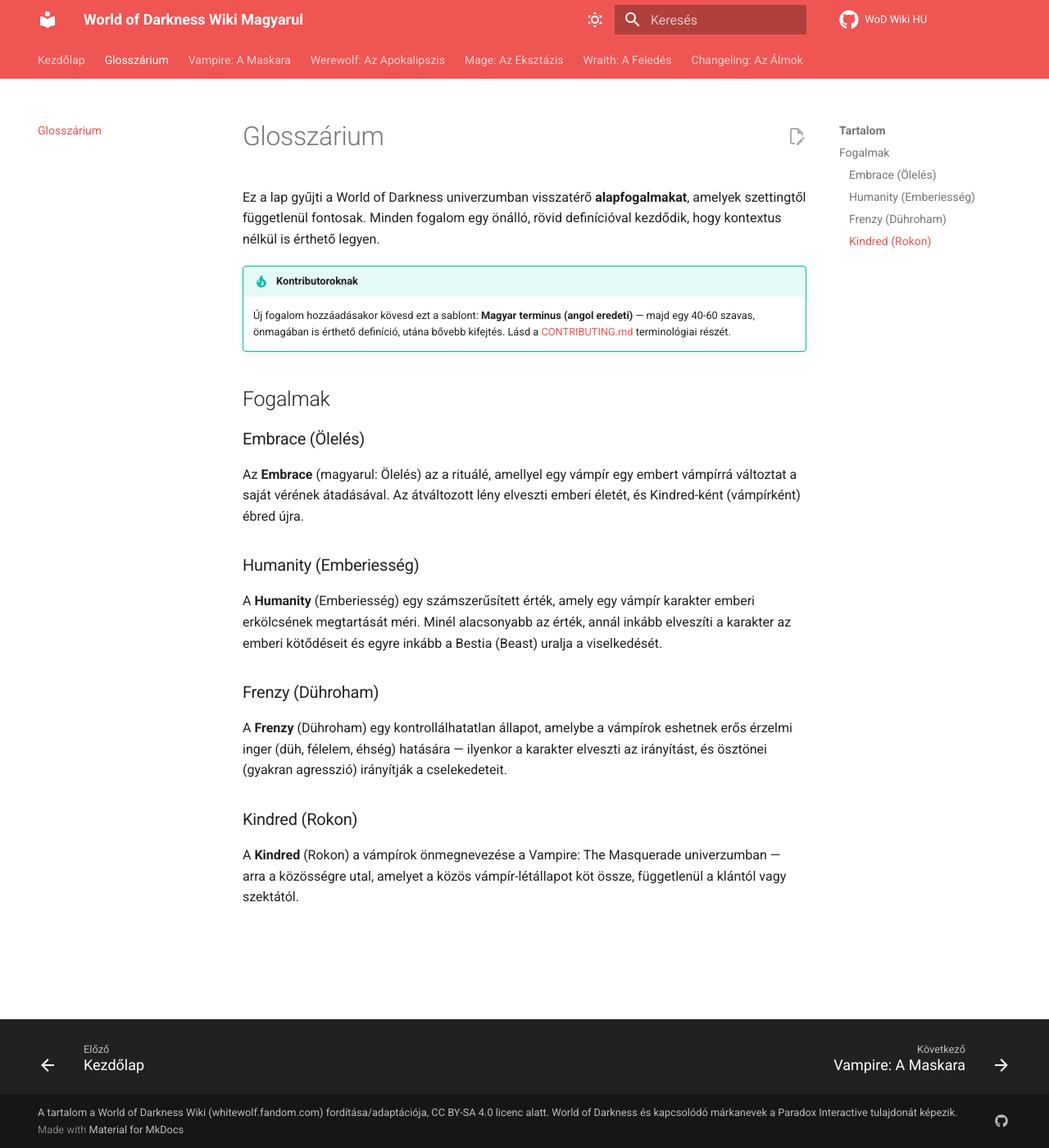
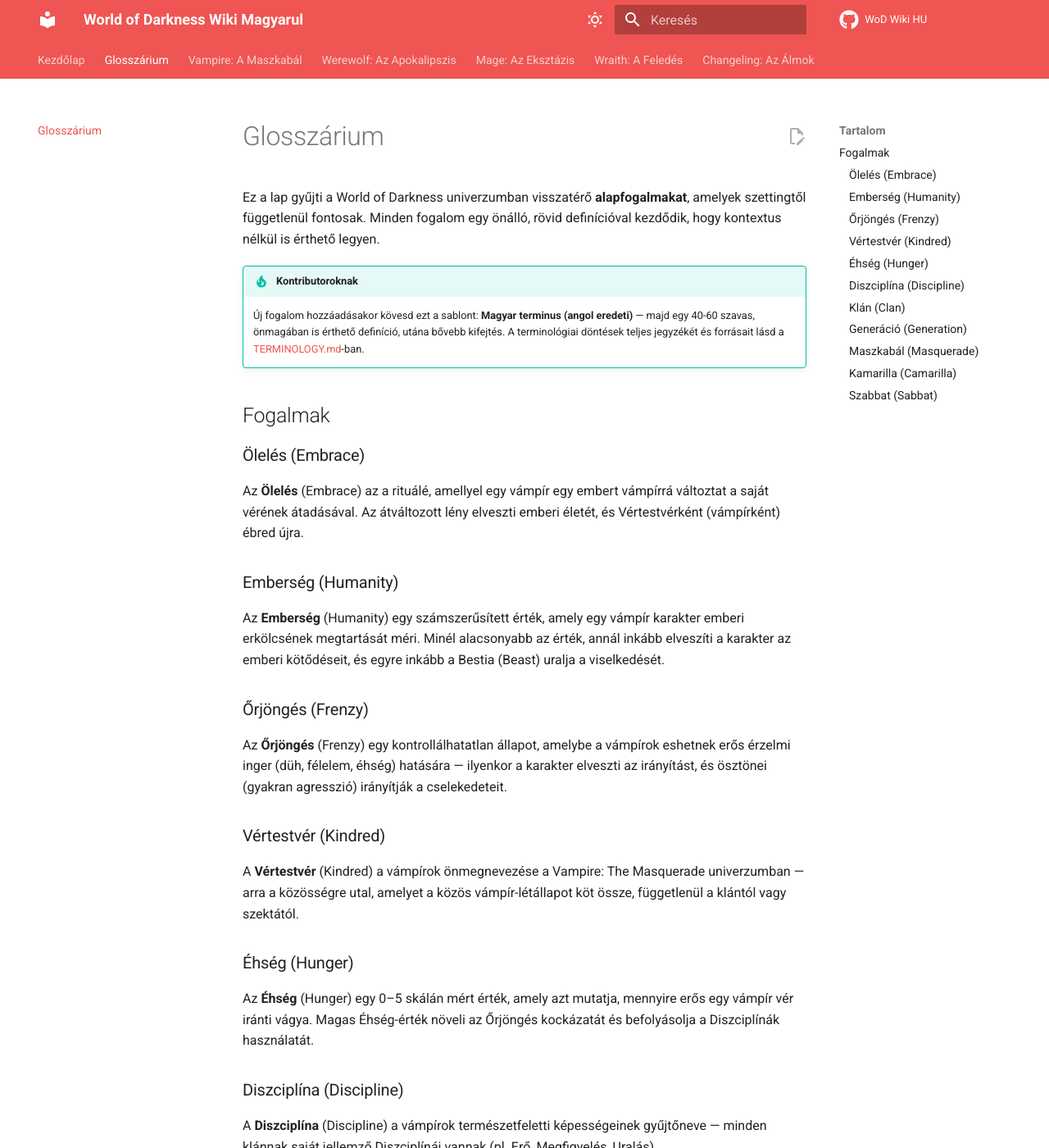
Before and after one commit to davidszentgyorgyi/wod-hu, an MkDocs documentation site: the page built from docs/glosszarium/index.md, in a window 1280 px wide and 1400 px high. Shown: the whole window at 82% size. Built offline with MkDocs 1.6.1 and Material for MkDocs 9.7.7, drawn with Linux system fonts in a browser that asks for light colours; comment, search, counter and statistics services are not loaded; some of the changed text lies outside the part shown.

Commit message:
Fix terminology: Maskara -> Maszkabal, add official TERMINOLOGY.md reference table
Researched the official Hungarian edition (Delta Vision, Vampir: A Maszkabal,
2010/2023) and cross-verified terms against two independent Hungarian RPG
community reviews (lfg.hu, radavit.blogspot.com) that quote the official
translation directly.

- Add TERMINOLOGY.md: sourced, confidence-rated translation table, mandatory
  reference for all contributors
- Fix incorrect invented terms in glossary and Vampire section: Maskara ->
  Maszkabal, Emberiesseg -> Emberseg, Duhroham -> Orjongess,
  Rokon -> Vertestver; add Kamarilla, Szabbat, Hunger/Ehseg, Diszciplina,
  Klan, Generacio entries
- Rename docs/vampire-a-maskara/ -> docs/vampire-a-maszkabal/
- Update CONTRIBUTING.md to require checking TERMINOLOGY.md before translating
  new terms, and fix the dev/main branch workflow instructions

Co-Authored-By: Claude Sonnet 5 <noreply@anthropic.com>

```diff
--- a/docs/glosszarium/index.md
+++ b/docs/glosszarium/index.md
@@ -13,30 +13,69 @@ hogy kontextus nélkül is érthető legyen.
 
 !!! tip "Kontributoroknak"
     Új fogalom hozzáadásakor kövesd ezt a sablont: **Magyar terminus (angol eredeti)** — majd egy
-    40-60 szavas, önmagában is érthető definíció, utána bővebb kifejtés. Lásd a
-    [CONTRIBUTING.md](https://github.com/davidszentgyorgyi/wod-hu/blob/main/CONTRIBUTING.md) terminológiai részét.
+    40-60 szavas, önmagában is érthető definíció, utána bővebb kifejtés. A terminológiai döntések
+    teljes jegyzékét és forrásait lásd a
+    [TERMINOLOGY.md](https://github.com/davidszentgyorgyi/wod-hu/blob/main/TERMINOLOGY.md)-ban.
 
 ## Fogalmak
 
-### Embrace (Ölelés)
+### Ölelés (Embrace)
 
-Az **Embrace** (magyarul: Ölelés) az a rituálé, amellyel egy vámpír egy embert vámpírrá változtat
-a saját vérének átadásával. Az átváltozott lény elveszti emberi életét, és Kindred-ként
-(vámpírként) ébred újra.
+Az **Ölelés** (Embrace) az a rituálé, amellyel egy vámpír egy embert vámpírrá változtat a saját
+vérének átadásával. Az átváltozott lény elveszti emberi életét, és Vértestvérként (vámpírként)
+ébred újra.
 
-### Humanity (Emberiesség)
+### Emberség (Humanity)
 
-A **Humanity** (Emberiesség) egy számszerűsített érték, amely egy vámpír karakter emberi
-erkölcsének megtartását méri. Minél alacsonyabb az érték, annál inkább elveszíti a karakter
-az emberi kötődéseit és egyre inkább a Bestia (Beast) uralja a viselkedését.
+Az **Emberség** (Humanity) egy számszerűsített érték, amely egy vámpír karakter emberi
+erkölcsének megtartását méri. Minél alacsonyabb az érték, annál inkább elveszíti a karakter az
+emberi kötődéseit, és egyre inkább a Bestia (Beast) uralja a viselkedését.
 
-### Frenzy (Dühroham)
+### Őrjöngés (Frenzy)
 
-A **Frenzy** (Dühroham) egy kontrollálhatatlan állapot, amelybe a vámpírok eshetnek erős érzelmi
-inger (düh, félelem, éhség) hatására — ilyenkor a karakter elveszti az irányítást, és ösztönei
-(gyakran agresszió) irányítják a cselekedeteit.
+Az **Őrjöngés** (Frenzy) egy kontrollálhatatlan állapot, amelybe a vámpírok eshetnek erős
+érzelmi inger (düh, félelem, éhség) hatására — ilyenkor a karakter elveszti az irányítást, és
+ösztönei (gyakran agresszió) irányítják a cselekedeteit.
 
-### Kindred (Rokon)
+### Vértestvér (Kindred)
 
-A **Kindred** (Rokon) a vámpírok önmegnevezése a Vampire: The Masquerade univerzumban — arra a
-közösségre utal, amelyet a közös vámpír-létállapot köt össze, függetlenül a klántól vagy szektától.
+A **Vértestvér** (Kindred) a vámpírok önmegnevezése a Vampire: The Masquerade univerzumban — arra
+a közösségre utal, amelyet a közös vámpír-létállapot köt össze, függetlenül a klántól vagy
+szektától.
+
+### Éhség (Hunger)
+
+Az **Éhség** (Hunger) egy 0–5 skálán mért érték, amely azt mutatja, mennyire erős egy vámpír
+vér iránti vágya. Magas Éhség-érték növeli az Őrjöngés kockázatát és befolyásolja a Diszciplínák
+használatát.
+
+### Diszciplína (Discipline)
+
+A **Diszciplína** (Discipline) a vámpírok természetfeletti képességeinek gyűjtőneve — minden
+klánnak saját jellemző Diszciplínái vannak (pl. Erő, Megfigyelés, Uralás).
+
+### Klán (Clan)
+
+A **Klán** (Clan) a vámpírok vérvonal szerinti hovatartozása — a hagyomány szerint 13 fő klán
+létezik, mindegyiknek saját jellemzőivel, Diszciplínáival és kultúrájával.
+
+### Generáció (Generation)
+
+A **Generáció** (Generation) megmutatja, egy vámpír hányadik Ölelés-lánc-szemben áll Káintól (az
+első vámpírtól) — alacsonyabb generáció erősebb vért és nagyobb természetfeletti erőt jelent.
+
+### Maszkabál (Masquerade)
+
+A **Maszkabál** (Masquerade) a vámpírok legfontosabb szabálya: emberek előtt titokban kell
+tartaniuk valódi természetüket. A szabály megszegése súlyos következményekkel jár a Kamarilla
+szektában.
+
+### Kamarilla (Camarilla)
+
+A **Kamarilla** (Camarilla) a legnagyobb és legszervezettebb vámpírszekta, amely a Maszkabál
+betartását és a hagyományos vámpír-társadalmi rendet védi.
+
+### Szabbat (Sabbat)
+
+A **Szabbat** (Sabbat) a Kamarillával szemben álló szekta, amely elveti a Maszkabál sok elemét és
+agresszívabb, háborúsabb filozófiát követ.
--- a/mkdocs.yml
+++ b/mkdocs.yml
@@ -80,7 +80,7 @@ markdown_extensions:
 nav:
   - Kezdőlap: index.md
   - Glosszárium: glosszarium/index.md
-  - "Vampire: A Maskara": vampire-a-maskara/index.md
+  - "Vampire: A Maszkabál": vampire-a-maszkabal/index.md
   - "Werewolf: Az Apokalipszis": werewolf-az-apokalipszis/index.md
   - "Mage: Az Eksztázis": mage-az-eksztazis/index.md
   - "Wraith: A Feledés": wraith-a-feledes/index.md
```
Also changed, not shown: other parts of docs/glosszarium/index.md (+2 -2 lines), CONTRIBUTING.md (+29 -14 lines), README.md (+28 -13 lines), TERMINOLOGY.md (added, +91 -0 lines), docs/index.md (+1 -1 lines), docs/vampire-a-maskara/index.md (deleted, +0 -22 lines), docs/vampire-a-maszkabal/index.md (added, +32 -0 lines).
